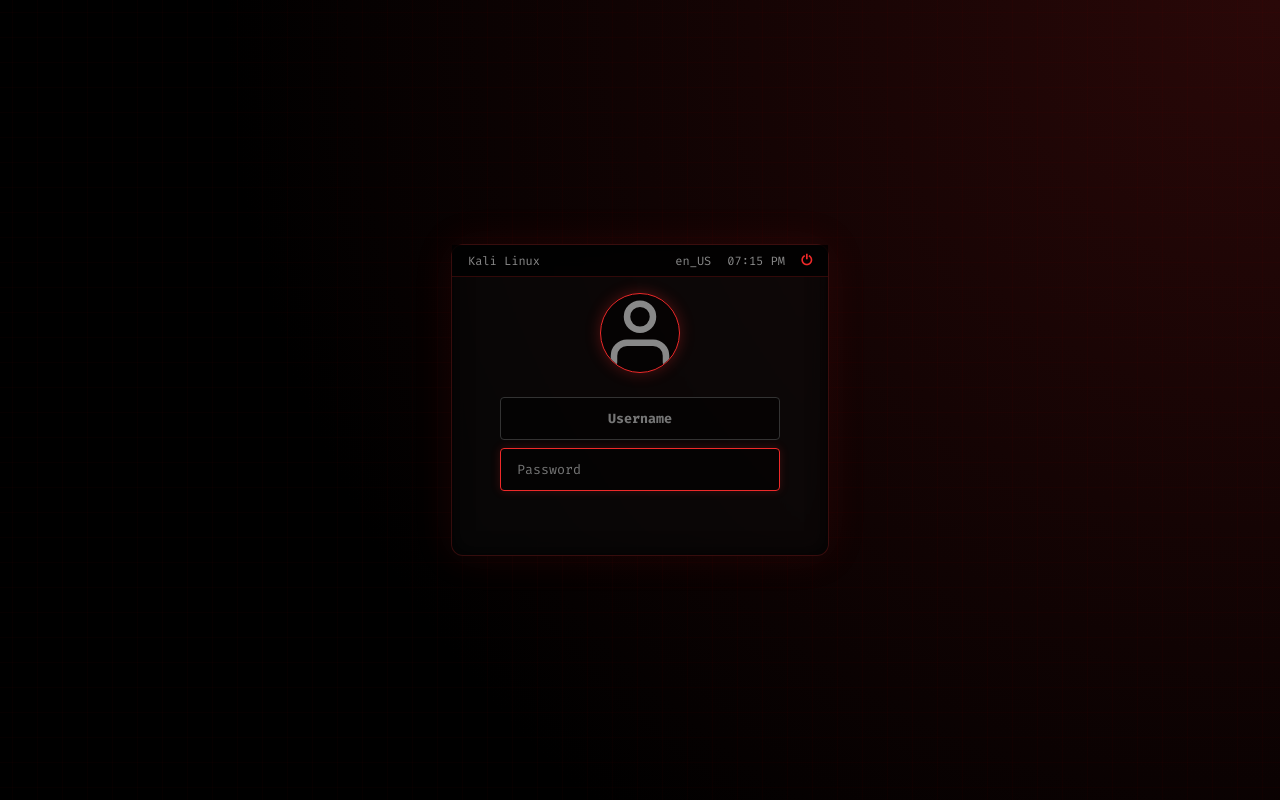
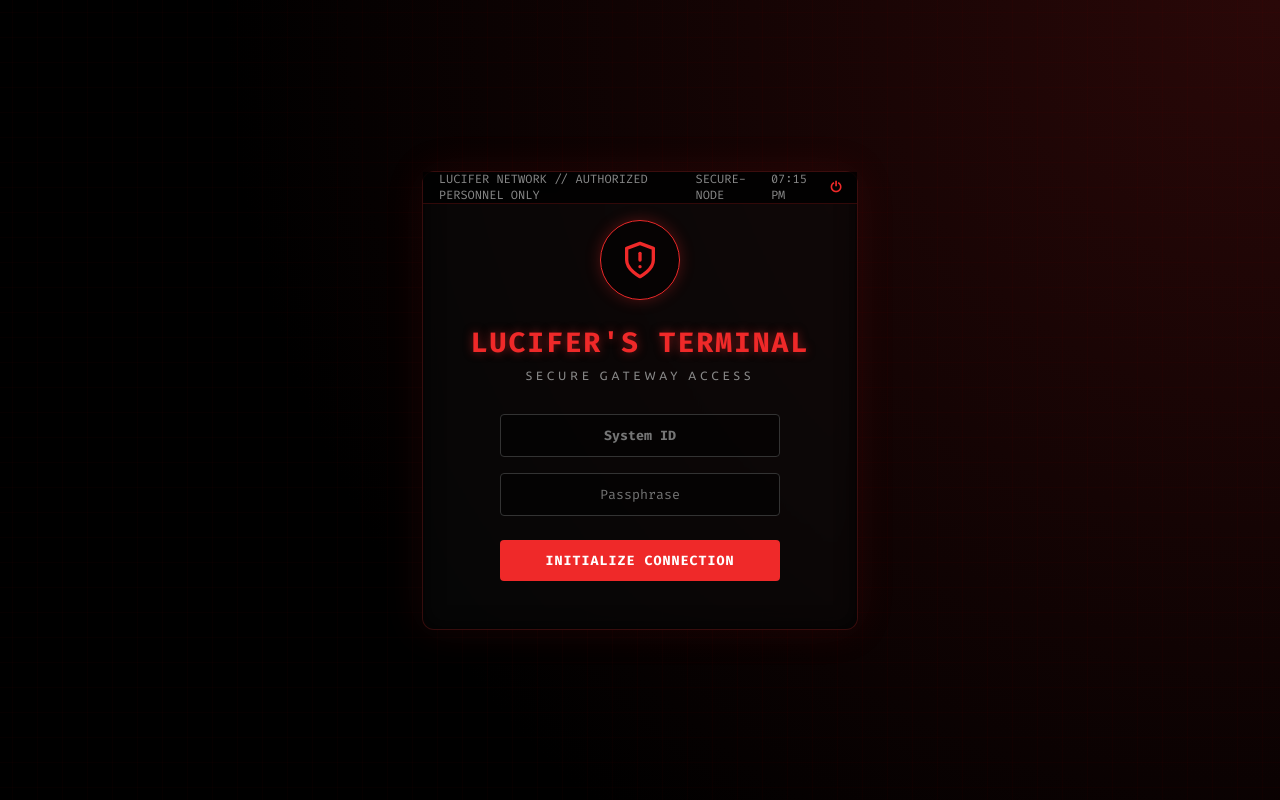
Before and after one commit to Lucifer-1419/Lucifers-Terminal, a Next.js app: page /login in a window 1280 px wide. Built offline with nearby package versions, Linux system fonts and the light colour scheme; no server answers.

Commit message:
Enhance login page with new design elements

```diff
--- a/src/app/login/page.tsx
+++ b/src/app/login/page.tsx
@@ -64,21 +64,26 @@
       <div className="login-bg"></div>
 
       <div className="login-content">
-        <div className="login-avatar">
-          <svg viewBox="0 0 24 24" fill="none" stroke="#888" strokeWidth="2" strokeLinecap="round" strokeLinejoin="round">
-            <path d="M20 21v-2a4 4 0 0 0-4-4H8a4 4 0 0 0-4 4v2"></path>
-            <circle cx="12" cy="7" r="4"></circle>
-          </svg>
+        <div className="login-header">
+          <div className="login-avatar">
+            <svg viewBox="0 0 24 24" fill="none" stroke="#ef2929" strokeWidth="2" strokeLinecap="round" strokeLinejoin="round" style={{ width: '40px', height: '40px' }}>
+              <path d="M12 22s8-4 8-10V5l-8-3-8 3v7c0 6 8 10 8 10z"></path>
+              <path d="M12 8v4"></path>
+              <path d="M12 16h.01"></path>
+            </svg>
+          </div>
+          <div className="login-title">LUCIFER'S TERMINAL</div>
+          <div className="login-subtitle">Secure Gateway Access</div>
         </div>
 
         <form onSubmit={handleLogin} className="login-form">
-          <div className="login-input-wrapper" style={{ marginBottom: '8px' }}>
+          <div className="login-input-wrapper">
             <input
               type="text"
               value={username}
               onChange={(e) => setUsername(e.target.value)}
               className="login-input"
-              placeholder="Username"
+              placeholder="System ID"
               required
               disabled={loading}
               style={{ textAlign: 'center', fontWeight: 'bold' }}
@@ -91,10 +96,10 @@
               value={password}
               onChange={(e) => setPassword(e.target.value)}
               className="login-input"
-              placeholder="Password"
+              placeholder="Passphrase"
               required
-              autoFocus
               disabled={loading}
+              style={{ textAlign: 'center' }}
             />
             {error && (
               <div className="login-error">
@@ -103,13 +108,15 @@
             )}
           </div>
 
-          <button type="submit" disabled={loading} style={{ display: 'none' }}>Submit</button>
+          <button type="submit" className="login-btn" disabled={loading}>
+            {loading ? 'Authenticating...' : 'Initialize Connection'}
+          </button>
         </form>
 
         <div className="login-topbar">
-          <div>Kali Linux</div>
+          <div>LUCIFER NETWORK // AUTHORIZED PERSONNEL ONLY</div>
           <div className="login-topbar-right">
-            <span>en_US</span>
+            <span>SECURE-NODE</span>
             <span>{time}</span>
             <span className="login-power">⏻</span>
           </div>
```
